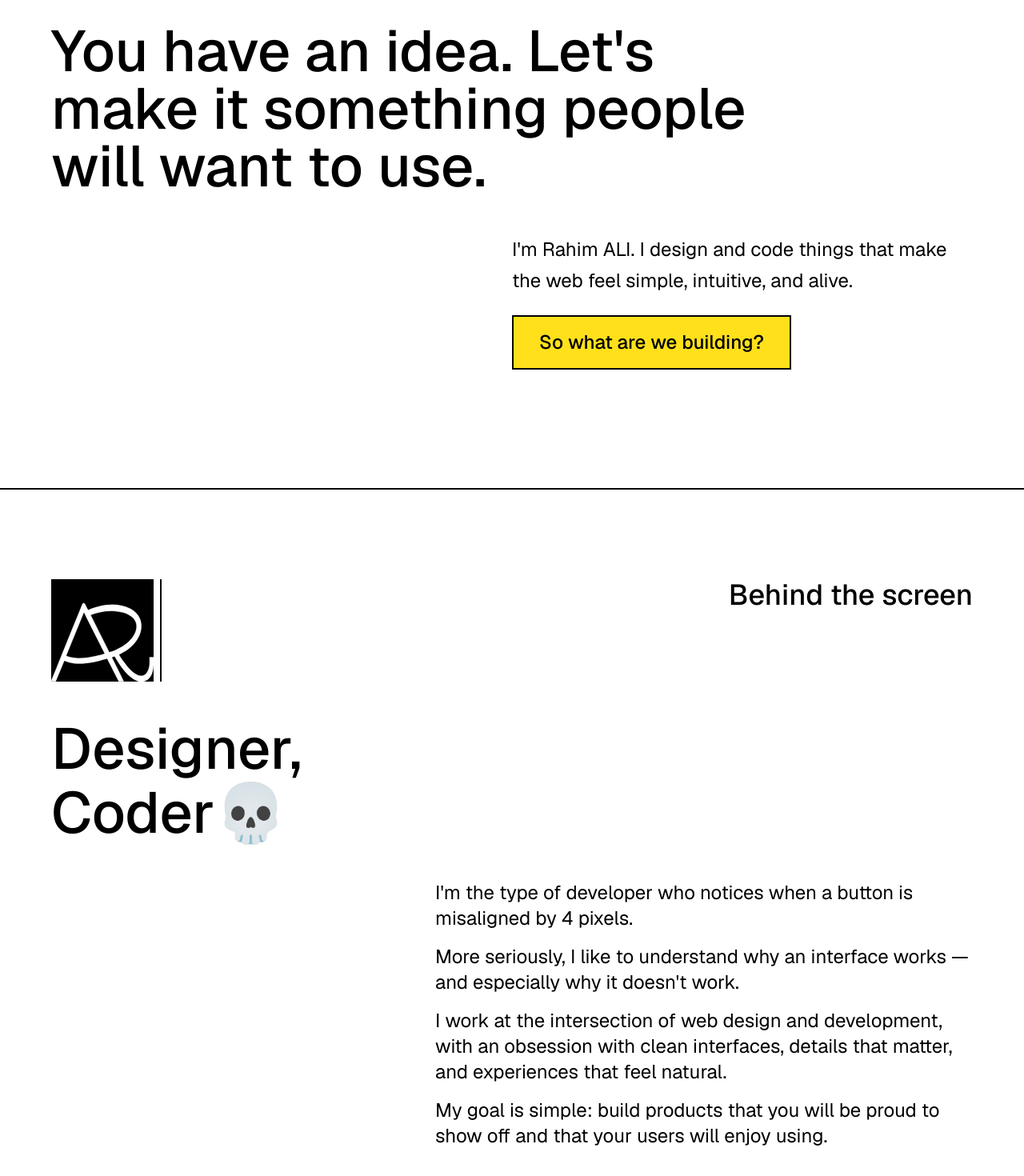
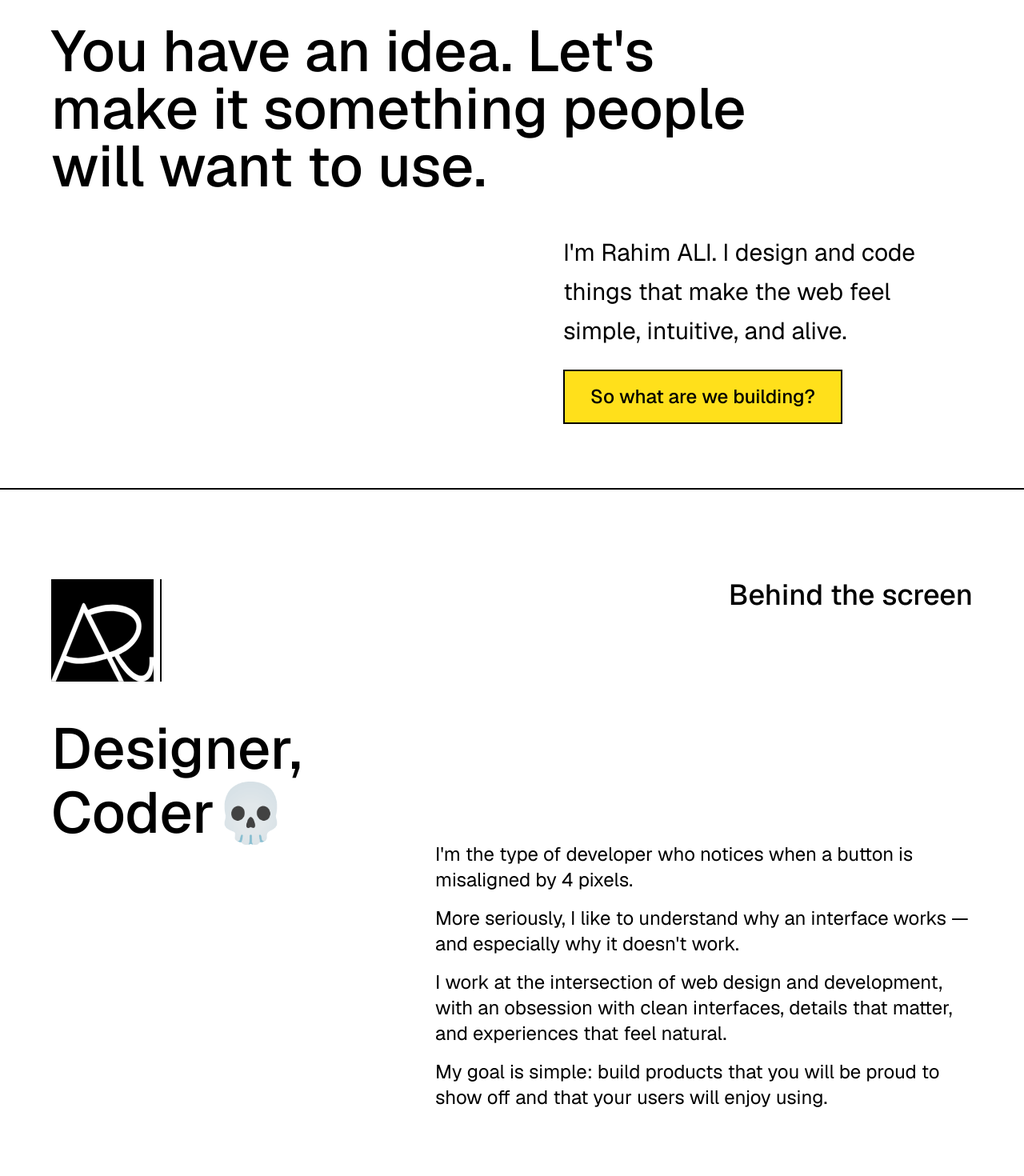
Before and after one commit to Rahim10020/rahim.design, a React (Vite) app: page / in a window 1280 px wide. Shown: the part 188-1658 px from the top of the page at 80% size. Built offline with nearby package versions, Linux system fonts and the light colour scheme; a web font is replaced by a local one.

Commit message:
finishing about section

```diff
--- a/src/_components/sections/AboutSection.tsx
+++ b/src/_components/sections/AboutSection.tsx
@@ -16,6 +16,7 @@ export default function AboutSection() {
               </h2>
             </div>
           </div>
+          <div>
             {/* Second line */}
             <div className="space-y-2">
               <h1 className="text-4xl md:text-7xl font-medium text-foreground">
@@ -42,9 +43,10 @@ export default function AboutSection() {
                   experiences that feel natural.
                 </p>
                 <p className="text-lg md:text-2xl font-normal text-foreground">
-                My goal is simple: build products that you will be proud to show
-                off and that your users will enjoy using.
+                  My goal is simple: build products that you will be proud to
+                  show off and that your users will enjoy using.
                 </p>
+              </div>
             </div>
           </div>
         </div>
--- a/src/_components/sections/HeroSection.tsx
+++ b/src/_components/sections/HeroSection.tsx
@@ -17,7 +17,7 @@ export default function HeroSection() {
 
               <div className="w-full flex justify-end">
                 <div className="flex flex-col justify-end gap-6">
-                  <p className="text-foreground text-base md:text-2xl leading-relaxed max-w-xl">
+                  <p className="text-foreground text-base md:text-3xl leading-relaxed font-normal max-w-lg">
                     I'm Rahim ALI. I design and code things that make the web
                     feel simple, intuitive, and alive.
                   </p>
```
Lines whose indentation alone changed are shown as unchanged.
